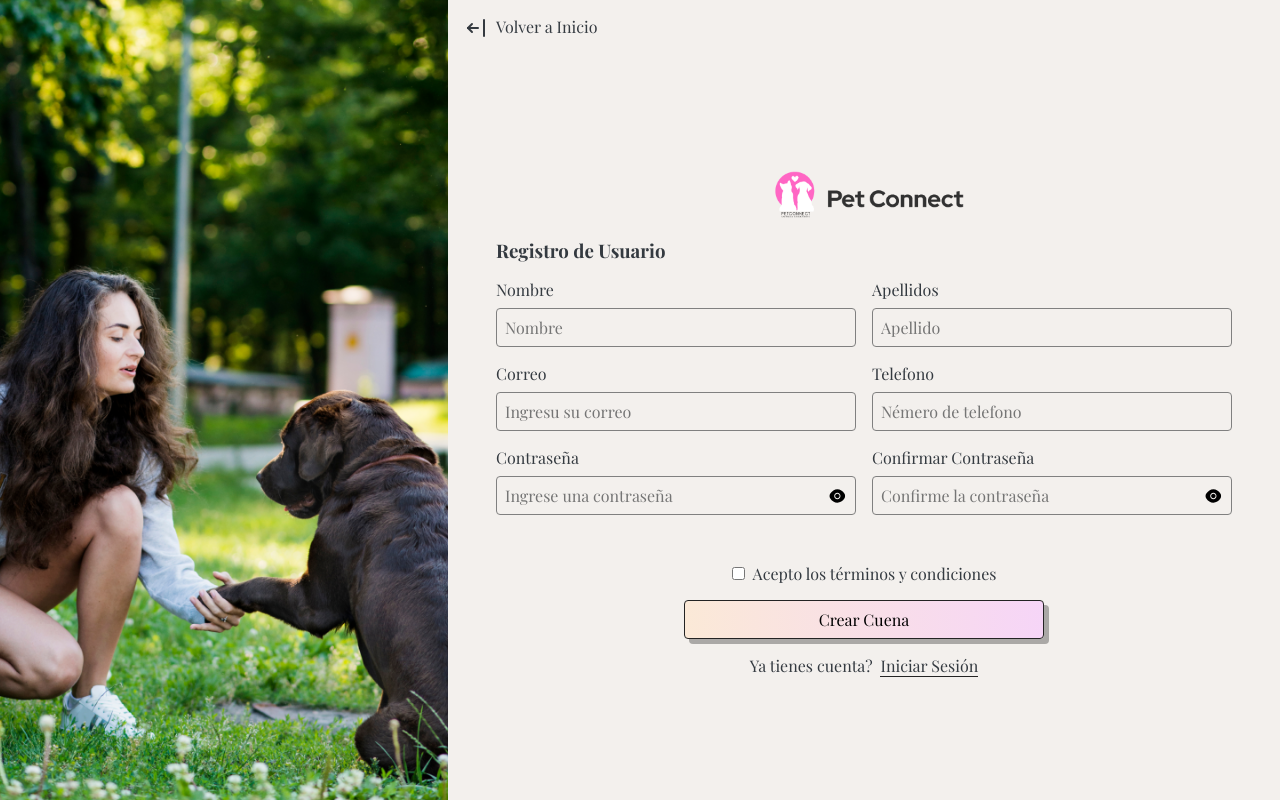
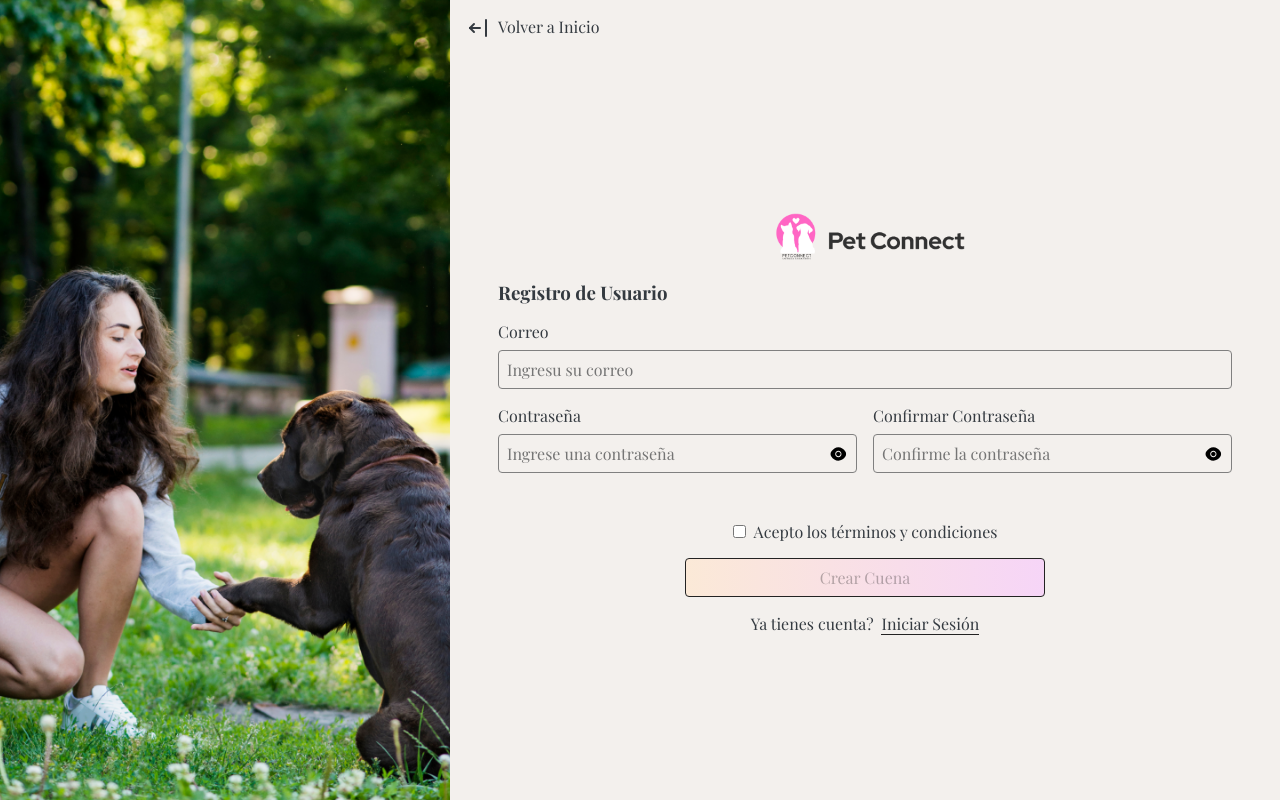
Before and after one commit to No-Country-simulation/s16-02-ft-java-react, a Next.js app in the folder client-pet/: page /auth/register in a window 1280 px wide. Built offline with nearby package versions, Linux system fonts and the light colour scheme.

Commit message:
ADD➕: agregar validaciones auth

```diff
--- a/client-pet/src/app/auth/register/page.tsx
+++ b/client-pet/src/app/auth/register/page.tsx
@@ -1,10 +1,44 @@
-import React from "react";
+"use client";
+import React, { ChangeEvent, useState } from "react";
 import logo from "../../../assets/logo-horizontal.png";
 import Image from "next/image";
 import { Button, Input } from "@components";
 import Link from "next/link";
+import { RegisterProps } from "@types";
+import {
+  validateEmailFormat,
+  validatePassword,
+  validateRegisterForm,
+} from "@utils";
+
+const initalProps: RegisterProps = {
+  email: "",
+  password: "",
+  confirmPassword: "",
+};
 
 const RegisterPage = () => {
+  const [registerForm, setRegisterForm] = useState(initalProps);
+  const [errors, setErrors] = useState(initalProps);
+
+  const handleChange = (e: ChangeEvent<HTMLInputElement>) => {
+    const { name, value } = e.target;
+    setRegisterForm((prev) => ({
+      ...prev,
+      [name]: value,
+    }));
+  };
+
+  const handleSubmit = (e: any) => {
+    e.preventDefault();
+    validateEmailFormat(registerForm.email, setErrors);
+    validatePassword(
+      registerForm.password,
+      registerForm.confirmPassword,
+      setErrors
+    );
+  };
+
   return (
     <div className="registerPage">
       <div className="registerPage__picture">
@@ -13,36 +47,45 @@ const RegisterPage = () => {
       <div className="registerPage__wrapper">
         <h3>Registro de Usuario</h3>
         <div className="registerPage__wrapper--form">
-          <Input name="name" label="Nombre" placeholder="Nombre" type="text" />
-          <Input
-            name="lastname"
-            label="Apellidos"
-            placeholder="Apellido"
-            type="text"
-          />
+          {/* <Input name="name" label="Nombre" placeholder="Nombre" type="text" /> */}
+          {/* <Input */}
+          {/*   name="lastname" */}
+          {/*   label="Apellidos" */}
+          {/*   placeholder="Apellido" */}
+          {/*   type="text" */}
+          {/* /> */}
           <Input
             name="email"
             label="Correo"
             placeholder="Ingresu su correo"
             type="email"
+            value={registerForm.email}
+            onChange={handleChange}
+            isInvalid={errors.email}
           />
-          <Input
-            name="phone"
-            label="Telefono"
-            placeholder="Némero de telefono"
-            type="text"
-          />
+          {/* <Input */}
+          {/*   name="phone" */}
+          {/*   label="Telefono" */}
+          {/*   placeholder="Némero de telefono" */}
+          {/*   type="text" */}
+          {/* /> */}
           <Input
             name="password"
             label="Contraseña"
             placeholder="Ingrese una contraseña"
             type="password"
+            value={registerForm.password}
+            onChange={handleChange}
+            isInvalid={errors.password}
           />
           <Input
             name="confirmPassword"
             label="Confirmar Contraseña"
             placeholder="Confirme la contraseña"
             type="password"
+            value={registerForm.confirmPassword}
+            onChange={handleChange}
+            isInvalid={errors.confirmPassword}
           />
         </div>
         <div className="registerPage__wrapper--options">
@@ -52,7 +95,14 @@ const RegisterPage = () => {
               Acepto los términos y condiciones
             </span>
           </label>
-          <Button color="primary">Crear Cuena</Button>
+          <Button
+            color="primary"
+            type="submit"
+            onClick={handleSubmit}
+            isDisabled={validateRegisterForm(registerForm)}
+          >
+            Crear Cuena
+          </Button>
           <div className="options-link">
             <span>Ya tienes cuenta?</span>
             <Link href={"/auth/login"}>Iniciar Sesión</Link>
--- a/client-pet/src/components/common/Button.tsx
+++ b/client-pet/src/components/common/Button.tsx
@@ -1,26 +1,24 @@
-import React from "react";
-
-interface ButtonProps {
-  children: React.ReactNode;
-  color: "primary" | "secondary";
-  type?: "primary" | "secondary";
-  className?: string;
-  isBordered?: boolean;
-}
+import React, { MouseEventHandler } from "react";
+import { ButtonProps } from "@types";
 
 const Button = ({
   children,
   color,
-  type,
+  mode,
   className,
   isBordered = true,
+  onClick,
+  type,
+  isDisabled = false,
 }: ButtonProps) => {
   return (
     <button
-      className={`button button__${color} ${type} ${isBordered ? "border" : ""} ${className}`}
+      className={`button button__${color} ${mode} ${isBordered ? "border" : ""} ${className}`}
+      onClick={onClick}
+      type={type}
+      disabled={isDisabled}
     >
-      <label>{children}</label>
-      {/* {children} */}
+      <span>{children}</span>
     </button>
   );
 };
--- a/client-pet/src/components/common/Input.tsx
+++ b/client-pet/src/components/common/Input.tsx
@@ -1,25 +1,7 @@
 "use client";
-import React, {
-  ChangeEvent,
-  ChangeEventHandler,
-  useEffect,
-  useRef,
-  useState,
-  MouseEvent,
-} from "react";
+import React, { useRef, useState, MouseEvent } from "react";
 import { EyeSlashFilledIcon, EyeFilledIcon } from "@icons";
-
-interface InputProps {
-  name: string;
-  label?: string;
-  placeholder: string;
-  value?: string | number;
-  type: "text" | "password" | "email";
-  isRequired?: boolean;
-  isBordered?: boolean;
-  className?: string;
-  onChange?: ChangeEventHandler<HTMLInputElement>;
-}
+import { InputProps } from "@types";
 
 const Input = ({
   name,
@@ -31,6 +13,7 @@ const Input = ({
   isBordered = true,
   className,
   onChange,
+  isInvalid,
 }: InputProps) => {
   const inputRef = useRef(null);
   const [isVisible, setIsVisible] = useState(false);
@@ -48,7 +31,7 @@ const Input = ({
     <div className={`input ${name} ${className}`}>
       {label ? <div className="input__label">{label}</div> : null}
       <div
-        className={`input__content ${isBordered ? "border" : null}`}
+        className={`input__content ${isBordered ? "border" : ""} ${isInvalid ? "error" : ""}`}
         onClick={handleInputClick}
       >
         <input
--- a/client-pet/src/styles/components/common/_button.scss
+++ b/client-pet/src/styles/components/common/_button.scss
@@ -19,13 +19,26 @@
     &:active {
       background: pink;
     }
+
+    &:disabled {
+      cursor: not-allowed;
+      box-shadow: inherit;
+
+      &:hover {
+        opacity: 1;
+      }
+
+      &:active {
+        background: var(--c-primary);
+      }
+    }
   }
 
   &__secondary {
     border: none;
     transition: 200ms ease;
 
-    label {
+    span {
       border-bottom: var(--b-primary);
     }
 
@@ -33,6 +46,8 @@
       opacity: .7;
     }
   }
+
+
 }
 
 .border {
--- a/client-pet/src/styles/components/common/_input.scss
+++ b/client-pet/src/styles/components/common/_input.scss
@@ -2,6 +2,21 @@
   display: flex;
   flex-direction: column;
   gap: var(--spacing-sm);
+
+  .border {
+    border-radius: var(--br-sm);
+    border: 1px solid gray;
+  }
+
+  .error {
+    border: 1px solid red;
+
+    input {
+      &::placeholder {
+        color: red;
+      }
+    }
+  }
 
   &__label {
     text-align: start;
@@ -9,11 +24,9 @@
 
   &__content {
     display: flex;
-    border: 1px solid gray;
     padding: 8px 8px;
     gap: var(--spacing-xs);
     cursor: text;
-    border-radius: var(--br-sm);
 
     input {
       width: 100%;
--- a/client-pet/src/styles/pages/auth/_register.scss
+++ b/client-pet/src/styles/pages/auth/_register.scss
@@ -40,9 +40,10 @@
         flex: 1 0 45%;
       }
 
-
+      .email {
+        flex: 1 0 100%;
+      }
     }
-
 
     &--options {
       display: flex;
@@ -65,7 +66,6 @@
         }
       }
     }
-
   }
 
   @media screen and (max-width: 768px) {
@@ -83,6 +83,4 @@
       }
     }
   }
-
-
 }
--- /dev/null
+++ b/client-pet/src/utils/index.ts
@@ -0,0 +1 @@
+export * from "./validation";
--- /dev/null
+++ b/client-pet/src/utils/validation.ts
@@ -0,0 +1,54 @@
+import { Dispatch, SetStateAction } from "react";
+import { LoginProps, RegisterProps } from "@types";
+
+export const validateLoginForm = (data: LoginProps): boolean => {
+  return !data.email || !data.password ? true : false;
+};
+
+export const validateRegisterForm = (data: RegisterProps): boolean => {
+  if (!data.email || !data.password || !data.confirmPassword) return true;
+  return false;
+};
+
+export const validateEmailFormat = (
+  email: string,
+  callback: Dispatch<SetStateAction<LoginProps | RegisterProps>>
+) => {
+  const emailRegex = /^[^\s@]+@[^\s@]+\.[^\s@]+$/;
+  if (!emailRegex.test(email)) {
+    callback((prev) => ({
+      ...prev,
+      email: "Ingrese un email válido",
+    }));
+  } else {
+    callback((prev) => ({
+      ...prev,
+      email: "",
+    }));
+  }
+};
+
+export const validatePassword = (
+  password: string,
+  confirmPassword: string,
+  callback: Dispatch<SetStateAction<LoginProps | RegisterProps>>
+) => {
+  if (password.length < 6) {
+    callback((prev) => ({
+      ...prev,
+      password: "La contraseña demasiado corta",
+    }));
+  } else if (password !== confirmPassword) {
+    callback((prev) => ({
+      ...prev,
+      password: "Las contraseñas no coinciden",
+      confirmPassword: "Las contraseñas no coinciden",
+    }));
+  } else {
+    callback((prev) => ({
+      ...prev,
+      password: "",
+      confirmPassword: "",
+    }));
+  }
+};
--- a/client-pet/tsconfig.json
+++ b/client-pet/tsconfig.json
@@ -31,6 +31,9 @@
       ],
       "@icons": [
         "components/icons/"
+      ],
+      "@utils": [
+        "utils/"
       ]
     }
   },
```
Also changed, not shown: client-pet/src/app/auth/login/page.tsx (+24 -5 lines), client-pet/src/types/appTypes.ts (+37 -0 lines).
